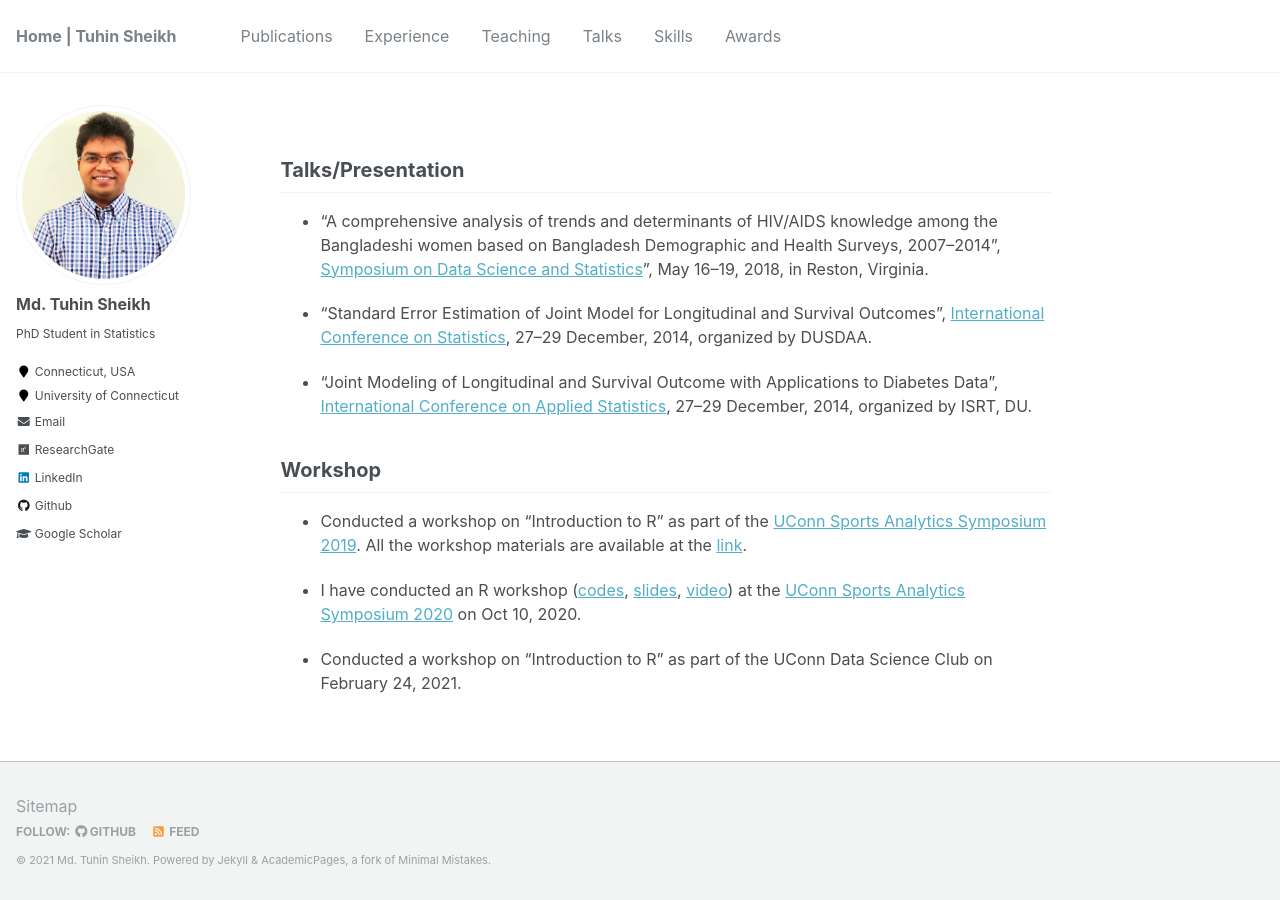
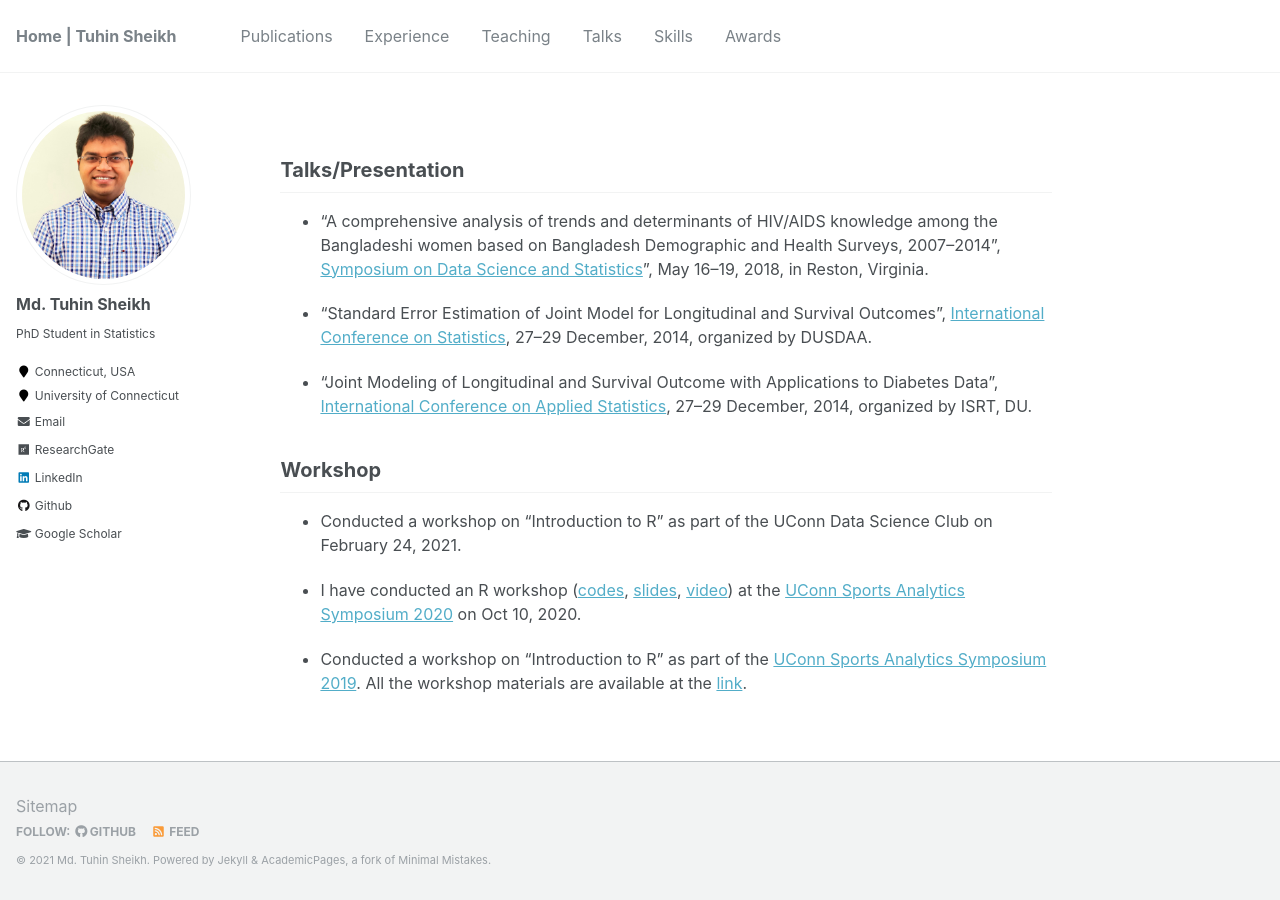
Before and after one commit to mdtuhinsheikh/mdtuhinsheikh.github.io, a Jekyll site: the page built from _pages/talks.md, in a window 1280 px wide. Built offline with Jekyll 4.4.1, drawn with Linux system fonts in a browser that asks for light colours.

```diff
--- a/_pages/talks.md
+++ b/_pages/talks.md
@@ -12,8 +12,8 @@ author_profile: true
 * "Joint Modeling of Longitudinal and Survival Outcome with Applications to Diabetes Data", [International Conference on Applied Statistics](http://sites.isrt.ac.bd/icas2014/), 27--29 December, 2014, organized by ISRT, DU.
 
 ## Workshop
-* Conducted a workshop on "Introduction to R" as part of the [UConn Sports Analytics Symposium 2019](https://statds.org/events/ucsas2019/). All the workshop materials are available at the [link](https://github.com/mdtuhinsheikh/introR_ucsas2019).
+* Conducted a workshop on "Introduction to R" as part of the UConn Data Science Club on February 24, 2021.
 
 * I have conducted an R workshop ([codes](https://github.com/mdtuhinsheikh/introR_ucsas2020), [slides](https://mdtuhinsheikh.github.io/introR_ucsas2020/#1), [video](https://uconn-cmr.webex.com/recordingservice/sites/uconn-cmr/recording/3e88f57314344e8db379fb744ab42cb1/playback)) at the [UConn Sports Analytics Symposium 2020](https://statds.org/events/ucsas2020/workshops.html) on Oct 10, 2020.
 
-* Conducted a workshop on "Introduction to R" as part of the UConn Data Science Club on February 24, 2021.
+* Conducted a workshop on "Introduction to R" as part of the [UConn Sports Analytics Symposium 2019](https://statds.org/events/ucsas2019/). All the workshop materials are available at the [link](https://github.com/mdtuhinsheikh/introR_ucsas2019).
```
